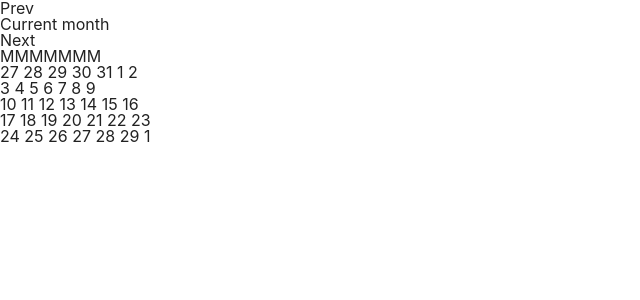
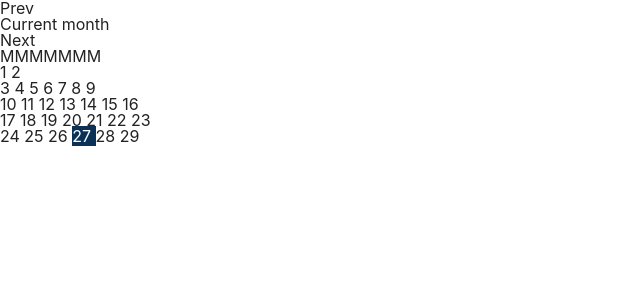
Before and after one commit to Vladimir-github-account/event_calendar, a React (Create React App) app: page / in a window 1280 px wide. Shown: the top 300 px of the page, without its empty margins (0-640 px from the left). Built offline with nearby package versions, Linux system fonts and the light colour scheme.

Commit message:
Add: selected day

```diff
--- a/package.json
+++ b/package.json
@@ -7,7 +7,9 @@
     "@testing-library/react": "^9.4.1",
     "@testing-library/user-event": "^7.2.1",
     "classnames": "^2.2.6",
+    "lodash": "^4.17.15",
     "moment": "^2.24.0",
+    "node-sass": "^4.13.1",
     "react": "^16.13.0",
     "react-dom": "^16.13.0",
     "react-scripts": "3.4.0"
--- a/src/Components/Calendar/index.js
+++ b/src/Components/Calendar/index.js
@@ -1,41 +1,39 @@
 import React, {Component} from 'react';
 import moment             from 'moment';
 import Week               from '../Week';
+import _                  from 'lodash';
 
 class Calendar extends Component {
   constructor(props) {
     super(props);
     this.state = {
       currentDate: moment(),
+      selectedDate: moment(),
+      viewDate: moment(),
     };
   }
 
+  clickHandler = (date) => {
+    return e => {
+      const state = _.clone(this.state);
+      state.selectedDate = date;
+      this.setState(state);
+    };
+  };
+
   render() {
-    /* const weeks = [];
-     console.log(moment().day(0).format('dddd, MMMM Do YYYY, h:mm:ss'));
-     console.log(moment().date(1).format('dddd, MMMM Do YYYY, h:mm:ss'));
-     const firstDayOfMonth = moment().date(1);
-     console.log('Before add',firstDayOfMonth.format('dddd, MMMM Do YYYY, h:mm:ss'));
-     firstDayOfMonth.add(1, 'w');
-     console.log('After add',firstDayOfMonth.format('dddd, MMMM Do YYYY, h:mm:ss'));
-     console.log('is in mounth?', firstDayOfMonth.month() === firstDayOfMonth.add(1, 'w').month(), firstDayOfMonth.format('dddd, MMMM Do YYYY, h:mm:ss'));
-     console.log('is in mounth?', firstDayOfMonth.month() === firstDayOfMonth.add(1, 'w').month(), firstDayOfMonth.format('dddd, MMMM Do YYYY, h:mm:ss'));
-     console.log('is in mounth?', firstDayOfMonth.month() === firstDayOfMonth.add(1, 'w').month(), firstDayOfMonth.format('dddd, MMMM Do YYYY, h:mm:ss'));
-     console.log('is in mounth?', firstDayOfMonth.month() === firstDayOfMonth.add(1, 'w').month(), firstDayOfMonth.format('dddd, MMMM Do YYYY, h:mm:ss'));
- */
-    const {currentDate} = this.state;
-    const firstDayOfMonth = currentDate.date(1);
+    const {currentDate, selectedDate, viewDate} = this.state;
+    const firstDayOfMonth = moment(viewDate).date(1);
     const weeksComponents = [];
     do {
-      //console.log(firstDayOfMonth.format('dddd, MMMM Do YYYY, h:mm:ss'));
       const day = moment(firstDayOfMonth);
       const firstDayOfWeek = day.day(1);
-      console.log(firstDayOfWeek.format('dddd, MMMM Do YYYY, h:mm:ss'));
       weeksComponents.push(<Week key={firstDayOfWeek}
                                  firstDayOfWeek={firstDayOfWeek}
-                                 currentDate={currentDate}/>);
+                                 currentDate={currentDate}
+                                 selectedDate={selectedDate}
+                                 clickHandler={this.clickHandler}/>);
     } while (firstDayOfMonth.month() === firstDayOfMonth.add(1, 'w').month());
-    console.log(weeksComponents);
     return (
         <div>
           <div>
--- /dev/null
+++ b/src/Components/Date/Date.module.sass
@@ -0,0 +1,10 @@
+.currentDay
+    color: red
+
+.selectedDay
+    background-color: #0B3157
+    color: white
+
+.hiddenDay
+    min-width: 40px
+    min-height: 40px
--- a/src/Components/Date/index.js
+++ b/src/Components/Date/index.js
@@ -1,7 +1,23 @@
-import React from 'react';
+import React      from 'react';
+import classNames from 'classnames';
+import styles     from './Date.module.sass';
 
 function Date(props) {
-  return (<span>{`${props.date} `}</span>);
+  const {date, currentDate, selectedDate, clickHandler} = props;
+  const selectOnClick = clickHandler(date);
+  //console.log(selectedDate.format('dddd, MMMM Do YYYY'));
+  const isCurrent = currentDate.isSame(date, 'day');
+  const isSelected = selectedDate.isSame(date, 'day');
+  //console.log(isSelected);
+  const {currentDay, selectedDay} = styles;
+  const style = classNames({[`${currentDay}`]: isCurrent},
+                           {[`${selectedDay}`]: isSelected});
+  if (date.month() === currentDate.month()){
+    return (<span className={style}
+                  onClick={selectOnClick}>{`${date.date()} `}</span>);
+  }else{
+    return (<span className={styles.hiddenDay}/>);
+  }
 }
 
 export default Date;
--- a/src/Components/Week/index.js
+++ b/src/Components/Week/index.js
@@ -1,15 +1,20 @@
 import React from 'react';
 import Date  from '../Date';
+import moment from 'moment';
 
 function Week(props) {
-  const {firstDayOfWeek, currentDate} = props;
+  const {firstDayOfWeek, selectedDate, currentDate, clickHandler} = props;
+
   const days = [];
-  for (let i = 0; i < 7; i++){
-    console.log(firstDayOfWeek.format('dddd, MMMM Do YYYY, h:mm:ss'));
-    days.push(<Date date={firstDayOfWeek.date()}/>);
+  for (let i = 0; i < 7; i++) {
+    //console.log(i, firstDayOfWeek.format('dddd, MMMM Do YYYY, h:mm:ss'));
+    days.push(<Date key={firstDayOfWeek}
+                    date={moment(firstDayOfWeek)}
+                    currentDate={currentDate}
+                    selectedDate={selectedDate}
+                    clickHandler={clickHandler}/>);
     firstDayOfWeek.add(1, 'd');
   }
-  console.log(days);
   return (<li>{days}</li>);
 }
 
```
